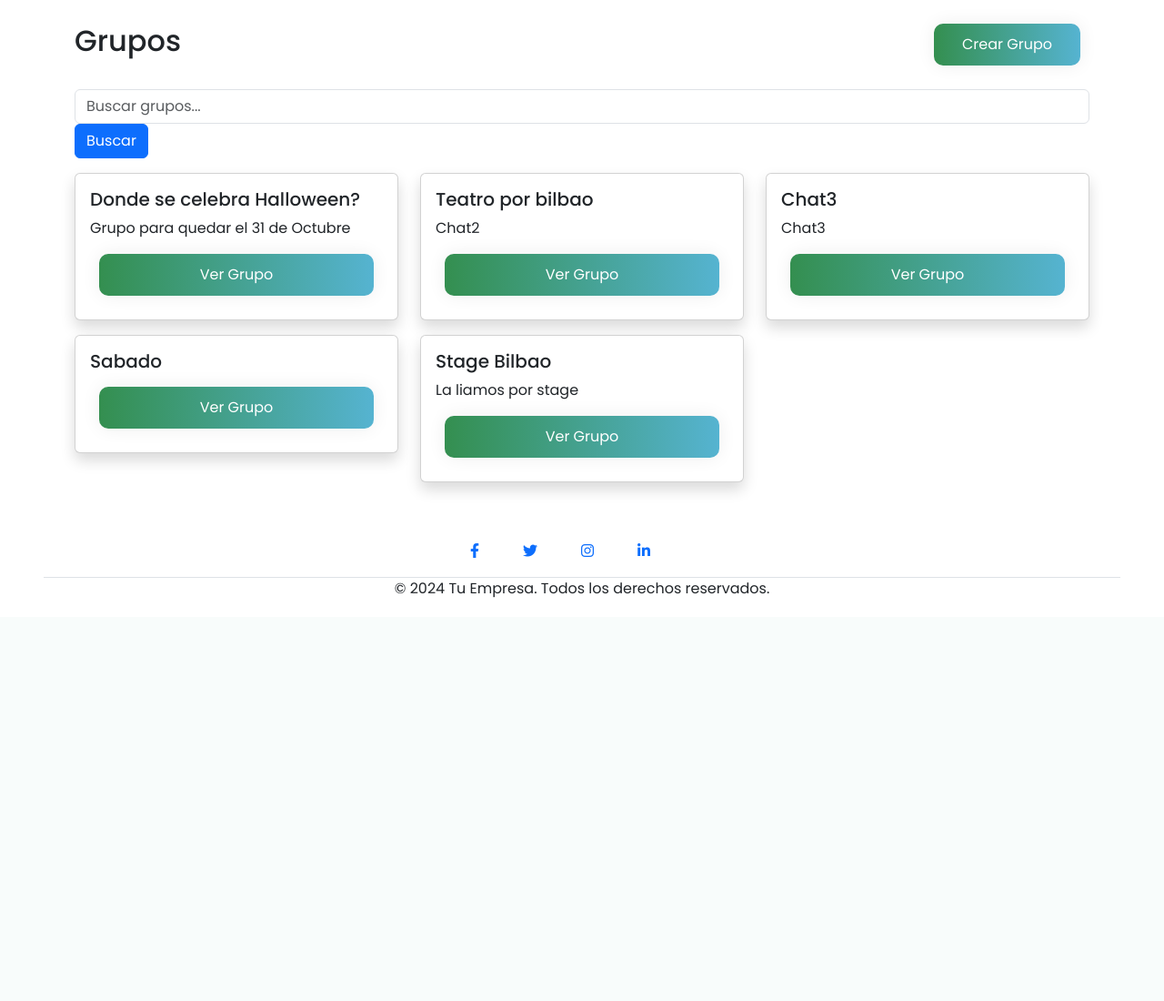
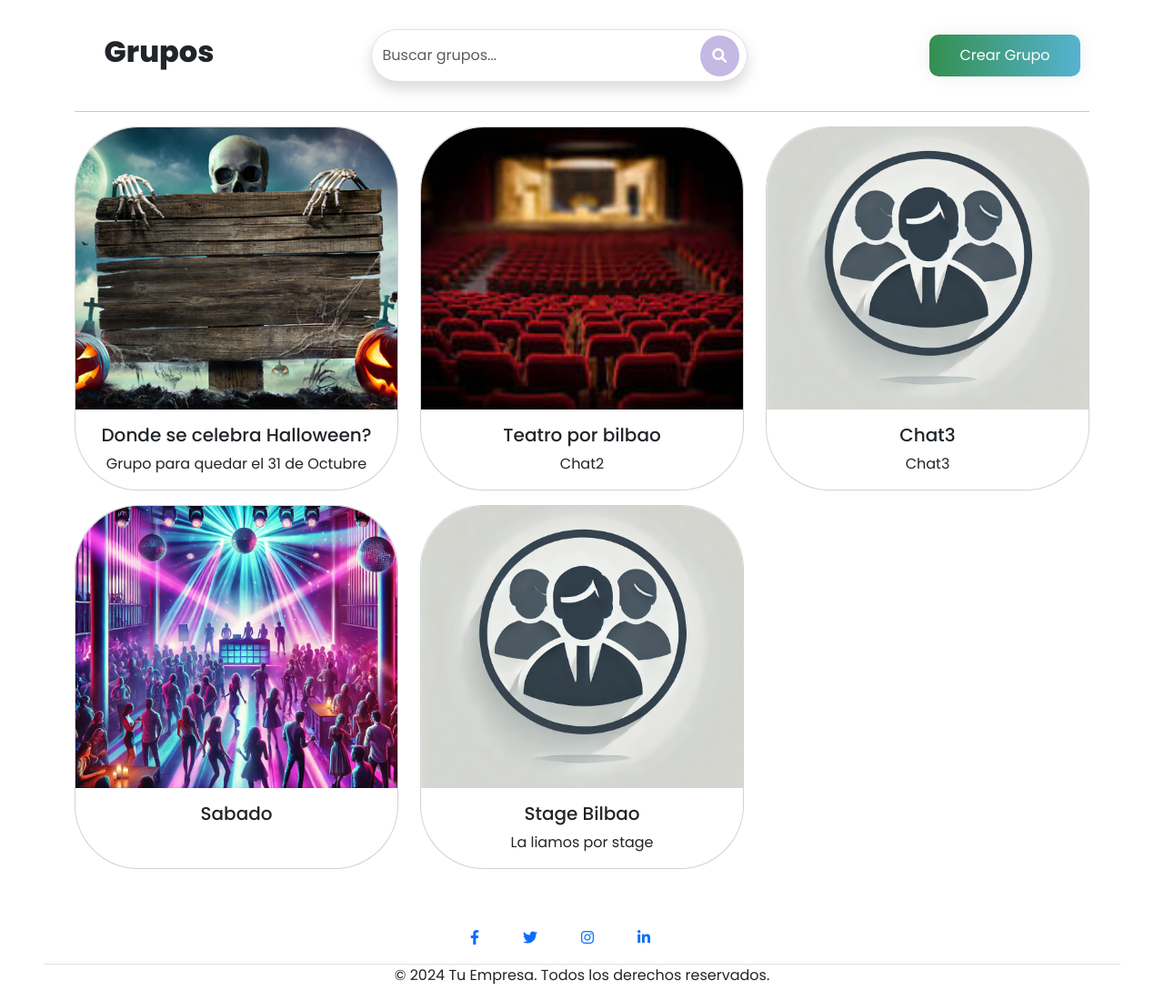
Before and after one commit to Martinez03/EntradasPlus, a Django app: page /grupos/ in a window 1280 px wide. Shown: the part 122-1222 px from the top of the page at 91% size. Before the commit the page ends 779 px from the top, so only its background shows below. Run offline with Django 5.2, Linux system fonts and the light colour scheme; data comes from the database, SQL or seed files in the repository; both versions use the stored data as it was after the commit; some libraries are stand-ins or nearby versions.

Commit message:
cambios en vistas

```diff
--- a/entradasplus/admin.py
+++ b/entradasplus/admin.py
@@ -1,10 +1,12 @@
 from django.contrib import admin
-from .models import Empresa, Evento, Entrada, Pedido, PerfilUsuario
+from .models import Empresa, Evento, Entrada, Pedido, PerfilUsuario, Grupo
 
 admin.site.register(Evento)
 admin.site.register(Entrada)
 admin.site.register(Pedido)
 admin.site.register(PerfilUsuario)
+admin.site.register(Grupo)
+
 
 @admin.register(Empresa)
 class EmpresaAdmin(admin.ModelAdmin):
--- a/entradasplus/models.py
+++ b/entradasplus/models.py
@@ -117,7 +117,7 @@ class Grupo(models.Model):
     tipo = models.CharField(max_length=10, choices=TIPO_GRUPO_CHOICES, default='publico')
     admin = models.ForeignKey(User, on_delete=models.CASCADE, related_name='grupos_admin')
     usuarios = models.ManyToManyField(User, related_name='grupos', blank=True)
-    foto = models.ImageField(upload_to='grupos/', blank=True, null=True)
+    foto = models.ImageField(upload_to='grupos/', default='grupos/default.webp', blank=True, null=True)
     fecha_creacion = models.DateTimeField(auto_now_add=True)
 
     def __str__(self):
--- a/entradasplus/static/css/style.css
+++ b/entradasplus/static/css/style.css
@@ -183,3 +183,34 @@
     -webkit-background-clip: text;
     -webkit-text-fill-color: transparent;
 }
+
+
+.card-grupo
+{
+    text-decoration: none;
+    color: inherit;
+    transition: background-color 0.3s ease, box-shadow 0.3s ease;
+}
+.card-grupo:hover
+{
+    text-decoration: none;
+    color: inherit;
+    cursor: pointer;
+    background-color: rgba(0, 0, 0, 0.05);
+    /* Un poco gris */
+    box-shadow: 0px 4px 12px rgba(0, 0, 0, 0.2);
+
+}
+
+.search-button {
+    position: absolute;
+    right: 60px;
+    top: 7px;
+    background-color: #c3b9e3;
+    border-radius: 50%;
+    border: 0;
+    color: #FFF;
+    width: 45px;
+    height: 45px;
+    outline: 0;
+  }
--- a/entradasplus/templates/index.html
+++ b/entradasplus/templates/index.html
@@ -13,7 +13,7 @@
 <body>
 
 {% block content %}
-<div class="text-center">
+<div class="text-center rounded-pill">
     <h1 class="fw-bold mt-5 mb-5" style="color: #c3b9e3;">Bienvenido a Entradas Plus</h1>
 </div>
 
--- a/entradasplus/templates/lista_grupos.html
+++ b/entradasplus/templates/lista_grupos.html
@@ -3,29 +3,34 @@
 {% block content %}
 <div class="container">
     <div class="d-flex justify-content-between align-items-center mt-3">
-        <h2 class="text-center">Grupos</h2>
-        <a href="{% url 'crear_grupo' %}" class="btn btn-grad">Crear Grupo</a>
+        <div class="col-md-2">
+            <h2 class="text-center fw-bold">Grupos</h2>
+        </div>
+        <div class="col-md-5">
+            <div class="input-group mb-3 mt-3 col-md-5">
+                <form method="GET" action="{% url 'lista_grupos' %}" class="d-flex w-100">
+                    <input type="text" name="q" class="form-control rounded-pill py-3 shadow me-2" placeholder="Buscar grupos...">
+                    <button class="btn btn-primary search-button" type="submit"><i class="fa-solid fa-magnifying-glass"></i></button>
+                </form>
+            </div>
+        </div>
+        <div class="col-md-2">
+            <a href="{% url 'crear_grupo' %}" class="btn btn-grad">Crear Grupo</a>
+        </div>
     </div>
 
-    <!-- Barra de búsqueda -->
-    <div class="input-group mb-3 mt-3">
-        <form method="GET" action="{% url 'lista_grupos' %}" class="w-100">
-            <input type="text" name="q" class="form-control" placeholder="Buscar grupos...">
-            <button class="btn btn-primary" type="submit">Buscar</button>
-        </form>
-    </div>
-
-    <!-- Listado de Grupos -->
+    <hr>
     <div class="row">
         {% for grupo in grupos %}
         <div class="col-md-4 mb-3">
-            <div class="card card-custom shadow">
+            <a class="card text-center h-100 card-grupo" style=" border-radius:70px;" href="{% url 'detalles_grupo' grupo.id %}">
+                <img src="{{ grupo.foto.url }}" class="img-fluid img-local card-img-top " style="object-fit: cover; height: 310px; width: 100%; border-radius: 70px 70px 0 0;">
                 <div class="card-body">
                     <h5 class="card-title">{{ grupo.nombre }}</h5>
                     <p class="card-text">{{ grupo.descripcion|truncatewords:20 }}</p>
-                    <a href="{% url 'detalles_grupo' grupo.id %}" class="btn btn-grad">Ver Grupo</a>
+                    <!-- <a href="{% url 'detalles_grupo' grupo.id %}" class="btn btn-grad">Ver Grupo</a> -->
                 </div>
-            </div>
+            </a>
         </div>
         {% empty %}
         <p>No se encontraron grupos.</p>
--- a/entradasplus/views.py
+++ b/entradasplus/views.py
@@ -37,7 +37,8 @@ def calendar(request):
     return render(request, 'calendar.html', {})
 
 def colaboradores(request):
-    return render(request, 'colaboradores.html')
+    empresas = Empresa.objects.filter(estado='verificada')
+    return render(request, 'colaboradores.html',{'empresas': empresas})
 
 # ---------------------------------------------------------
 #            SECCION INICIO Y CIERRE DE SESIÓN
```
Also changed, not shown: entradasplus/templates/admin_empresas_pendientes.html (+5 -3 lines), entradasplus/templates/trending.html (+5 -6 lines), entradasplus/templates/verificar_empresa.html (+8 -3 lines), db.sqlite3, entradasplus/migrations/0011_alter_grupo_foto.py (added), entradasplus/migrations/0012_alter_grupo_foto.py (added), media/grupos/360_F_454398231_mpvitnePxAvRKN6UHDXebbNCTUI5OYWu.jpg (added), media/grupos/4345c720-77ca-4bfa-b4ec-a87ef9f1cd11.webp (added), media/grupos/Sin_título.jpeg (added), media/grupos/default.webp (added), media/grupos/default_rxJVC8V.webp (added).
